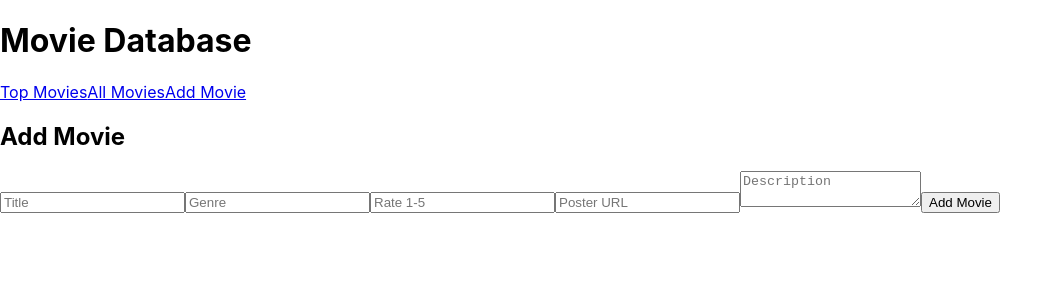
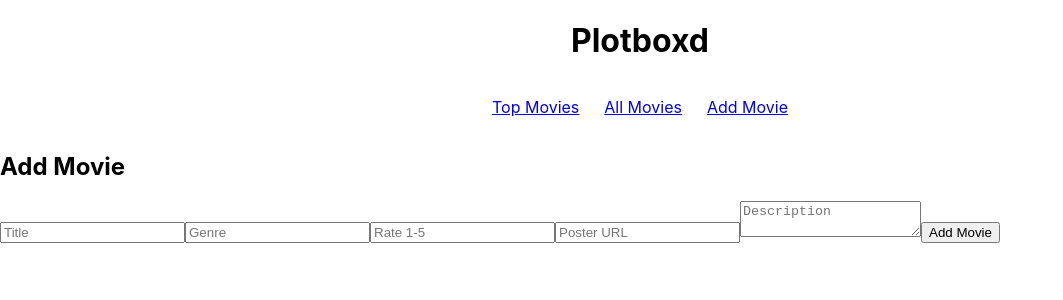
Before and after one commit to elizabethwilby/movie-db-frontend, a React (Create React App) app: page /add-movie in a window 1280 px wide. Shown: the top 300 px of the page, without its empty margins (0-1063 px from the left). Built offline with nearby package versions, Linux system fonts and the light colour scheme; no server answers.

Commit message:
improved delete fetch, fixed ratings being set to string, css additions

```diff
--- a/src/App.css
+++ b/src/App.css
@@ -21,7 +21,7 @@
   position: relative;
   width: 100%;
   height: 100%;
-  transition: transform 0.6s;
+  transition: transform 0.5s;
   transform-style: preserve-3d;
 }
 
@@ -50,3 +50,20 @@
   padding: 15px;
   box-sizing: border-box;
 }
+
+h1 {
+  text-align: center;
+}
+
+nav {
+  display: flex;
+  justify-content: center;
+  gap: 25px;
+  padding: 15px 0;
+}
+
+.search-row {
+  display: flex;
+  justify-content: space-between;
+  padding: 0 15px
+}
--- a/src/App.js
+++ b/src/App.js
@@ -21,16 +21,26 @@ function App() {
   }
 
   function deleteMovie(id) {
-    fetch(`http://localhost:3000/movies/${id}`, {
-      method: 'DELETE',
+  fetch(`http://localhost:3000/movies/${id}`, {
+    method: 'DELETE',
+  })
+    .then(response => {
+      if (!response.ok) {
+        throw new Error('Delete request failed');
+      }
+      return response.text();
+    })
+    .then(() => {
+      setMovies(movies.filter((movie) => movie.id !== id));
+    })
+    .catch(error => {
+      console.error('Delete failed, logic skipped:', error);
     });
-
-    setMovies(movies.filter((movie) => movie.id !== id));
-  }
+}
 
   return (
     <div className='App'>
-      <h1>Movie Database</h1>
+      <h1>Plotboxd</h1>
       <NavBar />
       <Routes>
         <Route
@@ -43,11 +53,11 @@ function App() {
         />
         <Route
           path='/add-movie'
-          element={<AddMovieForm addMovie={addMovie} movies={movies}  />}
+          element={<AddMovieForm addMovie={addMovie} movies={movies} />}
         />
       </Routes>
     </div>
   );
 }
 
-export default App;
+  export default App;
--- a/src/components/AddMovieForm.js
+++ b/src/components/AddMovieForm.js
@@ -30,12 +30,17 @@ function AddMovieForm({ addMovie, movies }) {
       return;
     }
 
+    const movieToSubmit = {
+      ...formData,
+      rating: Number(formData.rating)
+    };
+
     fetch('http://localhost:3000/movies', {
       method: 'POST',
       headers: {
         'Content-Type': 'application/json'
       },
-      body: JSON.stringify(formData)
+      body: JSON.stringify(movieToSubmit)
     })
       .then((res) => res.json())
       .then((newMovie) => {
--- a/src/components/MovieList.js
+++ b/src/components/MovieList.js
@@ -16,12 +16,12 @@ function MovieList({ movies, deleteMovie }) {
 
   return (
     <div>
+      <div className="search-row">
         <SearchBar search={search} setSearch={setSearch} />
-
         <button onClick={() => setSortMovies(!sortMovies)}>
           Sort A-Z
         </button>
-
+      </div>
       <div className="movie-grid">
         {displayedMovies.map((movie) => (
           <MovieCard
--- a/src/components/Search.js
+++ b/src/components/Search.js
@@ -1,12 +1,12 @@
-function SearchBar({ search, setSearch}) {
-   return (
+function SearchBar({ search, setSearch }) {
+  return (
     <input
-      type='text'
-      placeholder="Search movies by title"
+      type="text"
+      placeholder="Search movies..."
       value={search}
       onChange={(e) => setSearch(e.target.value)}
     />
-   );
+  );
 }
 
 export default SearchBar;
--- a/src/components/TopMovies.js
+++ b/src/components/TopMovies.js
@@ -2,7 +2,7 @@ import MovieList from './MovieList';
 
 function TopMovies({ movies, deleteMovie }) {
   const topMovies = movies.filter(
-    (movie) => movie.rating === 5 || movie.rating === '5'
+    (movie) => movie.rating === 5
   );
 
   return (
```
Lines whose indentation alone changed are shown as unchanged.
